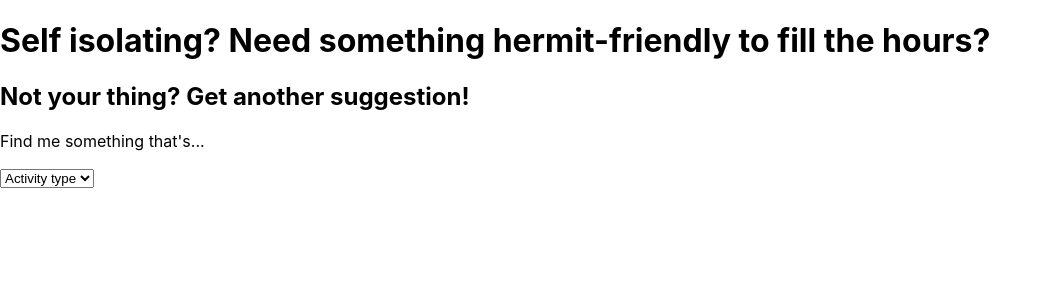
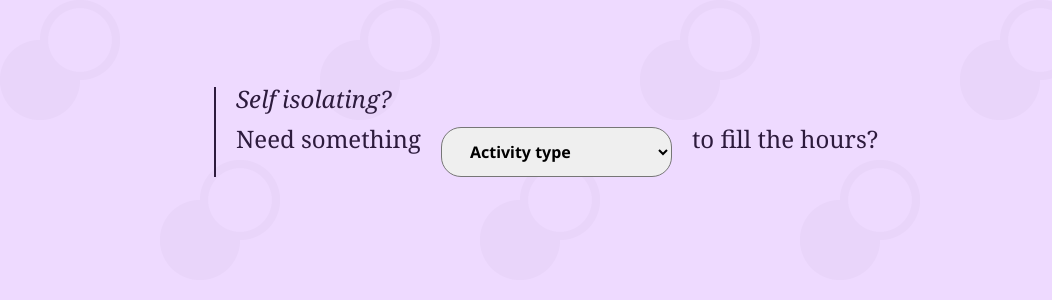
Before and after one commit to lauracdobie/isolation-activity-finder, a React (Create React App) app: page / in a window 1280 px wide. Shown: the top 300 px of the page, without its empty margins (0-1052 px from the left). Built offline with nearby package versions, Linux system fonts and the light colour scheme; no server answers.

Commit message:
Did some styling

```diff
--- a/src/App.css
+++ b/src/App.css
@@ -1,38 +1,86 @@
-.App {
-  text-align: center;
+@import url('https://fonts.googleapis.com/css2?family=Noto+Sans:wght@700&family=Noto+Serif:ital@0;1&display=swap');
+
+body {
+  font-family: 'Noto Serif', serif;
+  color: #2D1B3D;
+  background-image: url("background_pattern.png");
+  margin-left: auto;
+  margin-right: auto;
+  font-weight: 400;
 }
 
-.App-logo {
-  height: 40vmin;
-  pointer-events: none;
+.self-isolating {
+  margin-top: 87px;
+  margin-left: 214px;
+  border-left: solid 2px #2D1B3D;
+  margin-bottom: 60px;
 }
 
-@media (prefers-reduced-motion: no-preference) {
-  .App-logo {
-    animation: App-logo-spin infinite 20s linear;
-  }
+.activity-selector {
+  display: flex;
 }
 
-.App-header {
-  background-color: #282c34;
-  min-height: 100vh;
-  display: flex;
-  flex-direction: column;
-  align-items: center;
-  justify-content: center;
-  font-size: calc(10px + 2vmin);
-  color: white;
+h1 {
+  font-size: 40px;
+  line-height: 1.4;
 }
 
-.App-link {
-  color: #61dafb;
+h2 {
+  padding-left: 20px;
+  padding-right: 20px;
+  margin: 0;
+  font-weight: 400;
+  line-height: 1;
 }
 
-@keyframes App-logo-spin {
-  from {
-    transform: rotate(0deg);
-  }
-  to {
-    transform: rotate(360deg);
-  }
+p {
+  font-family: 'Noto Sans', sans-serif;
+  font-weight: 700;
+  color: #8561A3;
+  line-height: 1.5;
+  padding-bottom: 16px;
 }
+
+#question, h1 {
+  font-style: italic;
+  font-weight: 400;
+}
+
+#question {
+  line-height: 1;
+  padding-bottom: 16px;
+}
+
+select {
+  width: 231px;
+  border-radius: 20px;
+  font-family: 'Noto Sans', sans-serif;
+  font-weight: 700;
+  font-size: 16px;
+  line-height: 1.5;
+  padding-top: 12px;
+  padding-bottom: 12px;
+  padding-left: 24px;
+}
+
+button {
+  width: 231px;
+  border-radius: 20px;
+  font-family: 'Noto Sans', sans-serif;
+  font-weight: 700;
+  font-size: 16px;
+  line-height: 1.5;
+  padding-top: 12px;
+  padding-bottom: 12px;
+  background-color: #fff;
+}
+
+.activity-suggestion {
+  background-color: #fff;
+  width: 648px;
+  height: 312px;
+  border-radius: 5px;
+  padding-top: 40px;
+  padding-left: 50px;
+  margin-left: 244px;
+}
--- a/src/components/Activity.js
+++ b/src/components/Activity.js
@@ -2,9 +2,10 @@ function Activity({randomActivity}) {
     if (!randomActivity) return null;
     let activityName = randomActivity.activity.toLowerCase();
     return (
-        <>
-            <p>Why not {activityName}? </p>
-        </>
+        <div className="activity-suggestion">
+            <p>Why not:</p>
+            <h1>{activityName}?</h1>
+        </div>
     );
 }
 
--- a/src/components/ActivitySelector.js
+++ b/src/components/ActivitySelector.js
@@ -1,11 +1,13 @@
 function ActivitySelector({handleActivityTypeSelection}) {
+    let selectedCategory = null;
     const handleChange = event => {
-        handleActivityTypeSelection(event.target.value);
+        selectedCategory = event.target.value;
+        handleActivityTypeSelection(selectedCategory);
     }
 
     return (
-        <>
-            <p>Find me something that's...</p>
+        <div className="activity-selector">
+            <h2>Need something</h2>
             <select defaultValue="" onChange={handleChange}>
                 <option value="" disabled>Activity type</option>
                 <option value="social">sociable</option>
@@ -16,9 +18,9 @@ function ActivitySelector({handleActivityTypeSelection}) {
                 <option value="music">musical</option>
                 <option value="busywork">industrious</option>
                 <option value="free">free!</option>
-
             </select>
-        </>
+            <h2>to fill the hours?</h2>
+        </div>
     );
 }
 
--- a/src/container/ActivityContainer.js
+++ b/src/container/ActivityContainer.js
@@ -31,10 +31,11 @@ function ActivityContainer() {
 
     return (
       <>
-        <h1>Self isolating? Need something hermit-friendly to fill the hours?</h1>
+        <section className="self-isolating">
+          <h2 id="question">Self isolating?</h2>
+            <ActivitySelector handleActivityTypeSelection={handleActivityTypeSelection}/>
+        </section>
         <Activity randomActivity={randomActivity} />
-        <h2>Not your thing? Get another suggestion!</h2>
-        <ActivitySelector handleActivityTypeSelection={handleActivityTypeSelection}/>
       </>
     );
   }
```
Also changed, not shown: src/background_pattern.png (added), 1 other file (tests, documents, lock files or other folders).
